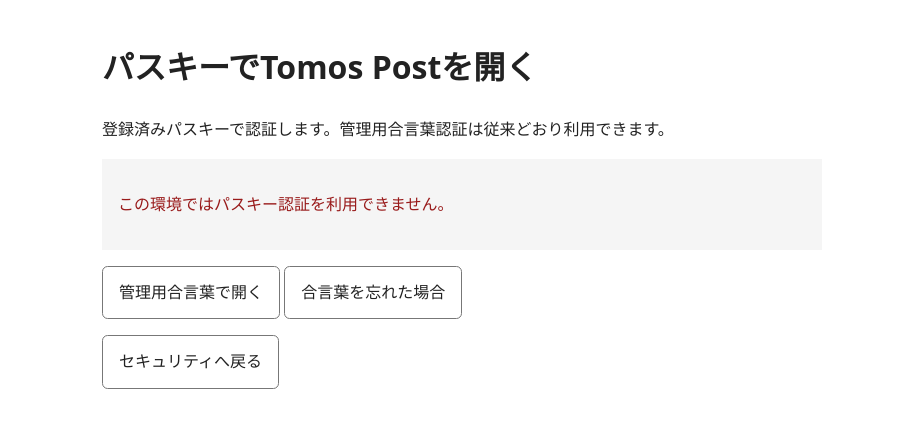
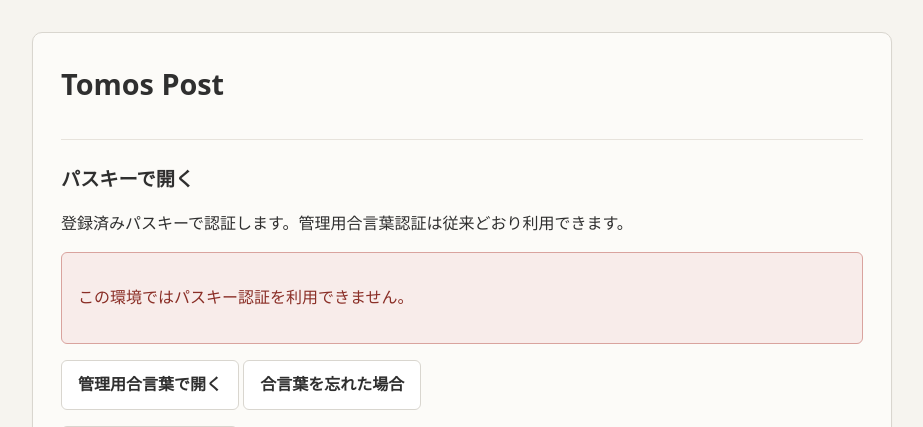
Before and after one commit to tomosweb/tomos, a PHP site: page /tomos/post/passkey/login/index.php in a window 1280 px wide. Shown: the top 427 px of the page, without its empty margins (178-1101 px from the left). Run offline with PHP 8.4, Linux system fonts and the light colour scheme.

Commit message:
Align passkey login UI with Tomos Post

```diff
--- a/post/passkey/login/index.php
+++ b/post/passkey/login/index.php
@@ -124,9 +124,11 @@ $forgotUrl = preg_replace('#/+#', '/', $forgotUrl);
 <style>
 body{font-family:system-ui,-apple-system,BlinkMacSystemFont,"Segoe UI",sans-serif;max-width:720px;margin:40px auto;padding:0 20px;line-height:1.7;color:#222}button,.button{display:inline-block;padding:.75rem 1rem;border:1px solid #777;border-radius:.35rem;background:#fff;color:inherit;text-decoration:none;cursor:pointer}.result{margin:1rem 0;padding:1rem;background:#f5f5f5}.ok{color:#166534}.ng{color:#991b1b}.hint{color:#666}
 </style>
+<link rel="stylesheet" href="../../assets/tomos-post-security.css">
 </head>
 <body>
-<h1>パスキーでTomos Postを開く</h1>
+<h1>Tomos Post</h1>
+<h2>パスキーで開く</h2>
 <p>登録済みパスキーで認証します。管理用合言葉認証は従来どおり利用できます。</p>
 
 <?php if (empty($status['available'])): ?>
```
